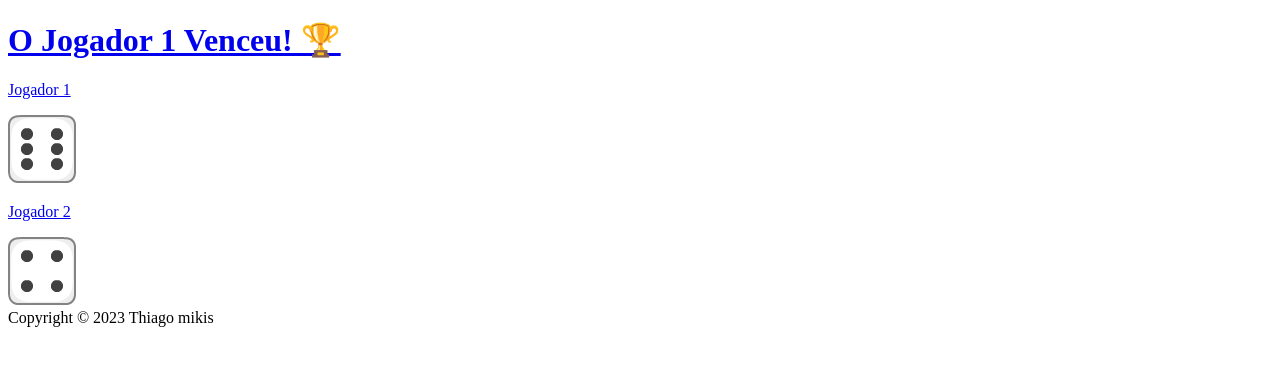
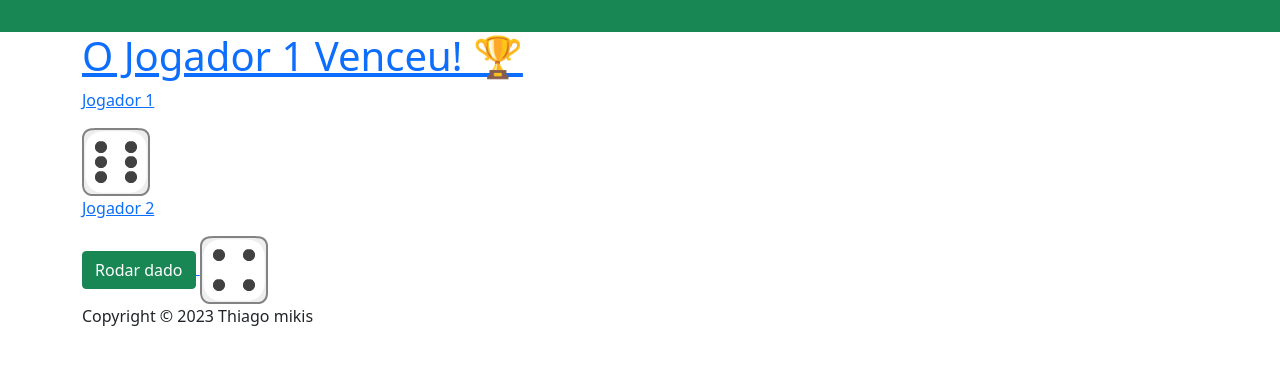
Before and after one commit to MikisTh/Jogo-do-Dado, a plain HTML site: page index.html in a window 1280 px wide. Drawn offline with nearby package versions, Linux system fonts and the light colour scheme; files whose address does not match are found by name.

Commit message:
Update index.html

```diff
--- a/index.html
+++ b/index.html
@@ -15,9 +15,14 @@
     <div class="bg-success p-2 text-white"></div>
     <div class="bg-success p-2" style="--bs-bg-opacity: .5;"></div>
 
+  <!-- Bootstrap CSS -->
+    <link href="https://cdn.jsdelivr.net/npm/bootstrap@5.0.2/dist/css/bootstrap.min.css" rel="stylesheet" integrity="sha384-EVSTQN3/azprG1Anm3QDgpJLIm9Nao0Yz1ztcQTwFspd3yD65VohhpuuCOmLASjC" crossorigin="anonymous">
   </head>
+
   <body>
 
+ <!-- Option 1: Bootstrap Bundle with Popper -->
+    <script src="https://cdn.jsdelivr.net/npm/bootstrap@5.0.2/dist/js/bootstrap.bundle.min.js" integrity="sha384-MrcW6ZMFYlzcLA8Nl+NtUVF0sA7MsXsP1UyJoMp4YLEuNSfAP+JcXn/tWtIaxVXM" crossorigin="anonymous"></script>
     <div class="container">
       <h1>Jogo do Dado Online</h1>
 
@@ -32,6 +37,7 @@
       </div>
 
       <div class="button">
+      <button type="button" class="btn btn-success">Rodar dado</button>
       <a href=""><img src="imagens/play-button.png"></a>
       </div>
 
```
